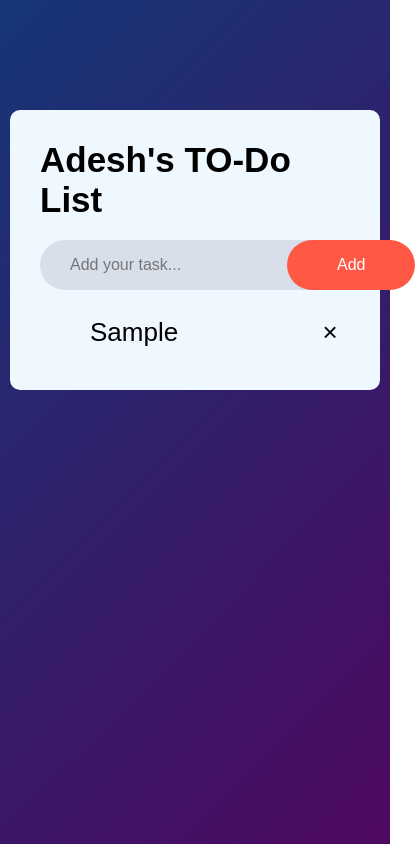
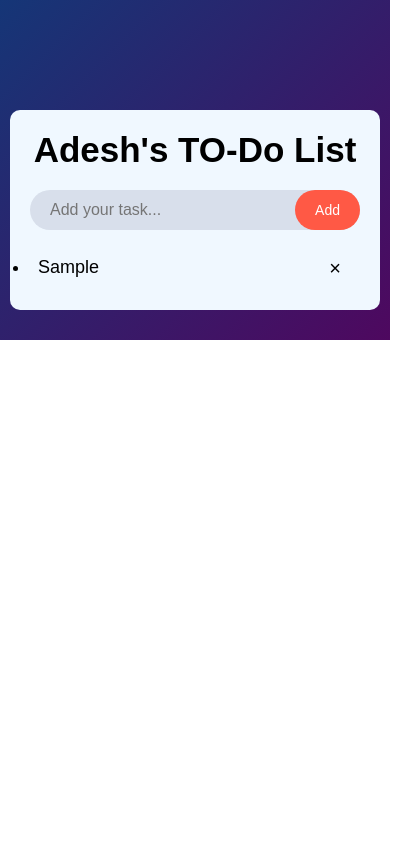
Before and after one commit to adesh-99/To-Do_List, a plain HTML site: page index.html in a window 390 px wide. Both pictures are taken after typing "Sample" into the empty fields and a click on the button "Add". Shown: the whole page, 415 px wide, since content can reach past the window. Drawn offline with Linux system fonts and the light colour scheme.

Commit message:
Responsive

```diff
--- a/style.css
+++ b/style.css
@@ -1,19 +1,21 @@
-*{
+* {
     margin: 0;
     padding: 0;
     box-sizing: border-box;
     font-family: sans-serif;
 }
 
-.container{
-    height: 100vh;
+.container {
+    height: 100%;
     width: 100%;
-    margin: 0;
     padding: 10px;
     background: linear-gradient(135deg, #153677, #4e085f);
+    display: flex;
+    justify-content: center;
+    align-items: center;
 }
 
-.todo-app{
+.todo-app {
     width: 100%;
     max-width: 540px;
     margin: 100px auto 50px;
@@ -23,16 +25,13 @@
     margin-bottom: 20px;
 }
 
-.todo-app h2{
-    display: flex;
-    align-items: center;
+.todo-app h2 {
+    font-size: 35px;
     margin-bottom: 20px;
-    font-weight: 20px;
-    font-family: sans-serif;
-    font-size: 35px;
+    text-align: center;
 }
 
-.row{
+.row {
     display: flex;
     align-items: center;
     justify-content: space-between;
@@ -42,7 +41,7 @@
     margin-bottom: 15px;
 }
 
-input{
+input {
     flex: 1;
     border: none;
     outline: none;
@@ -51,10 +50,10 @@ input{
     font-size: 16px;
 }
 
-button{
+button {
     border: none;
     outline: none;
-    padding: 16px 50px;
+    padding: 16px 30px;
     background: #ff5945;
     color: #fff;
     font-size: 16px;
@@ -62,34 +61,56 @@ button{
     border-radius: 30px;
 }
 
-ul li{
-    list-style: none;
-    font-size: 26px;
-    padding: 12px 8px 12px 50px;
+ul {
+    padding: 0;
+}
+
+ul li {
+    position: relative;
+    font-size: 22px;
+    padding: 12px 8px;
     user-select: none;
     cursor: pointer;
-    position: relative;
 }
 
-.checked{
+ul li.checked {
     color: #555;
     text-decoration: line-through;
 }
 
-ul li span{
+ul li span {
     position: absolute;
-    right: 0;
-    top: 5px;
-    width: 40px;
-    height: 40px;
-    font-size: 26px;
+    right: 10px;
+    top: 50%;
+    transform: translateY(-50%);
+    width: 30px;
+    height: 30px;
+    font-size: 20px;
     color: #000000;
     text-align: center;
-    line-height: 45px;
+    line-height: 30px;
     border-radius: 50%;
 }
 
-ul li span:hover{
+ul li span:hover {
     background: #d8dfeb;
+}
 
+@media only screen and (max-width: 600px) {
+    .todo-app {
+        padding: 20px;
+    }
+
+    .row {
+        padding-left: 10px;
+    }
+
+    button {
+        padding: 12px 20px;
+        font-size: 14px;
+    }
+
+    ul li {
+        font-size: 18px;
+    }
 }
```
